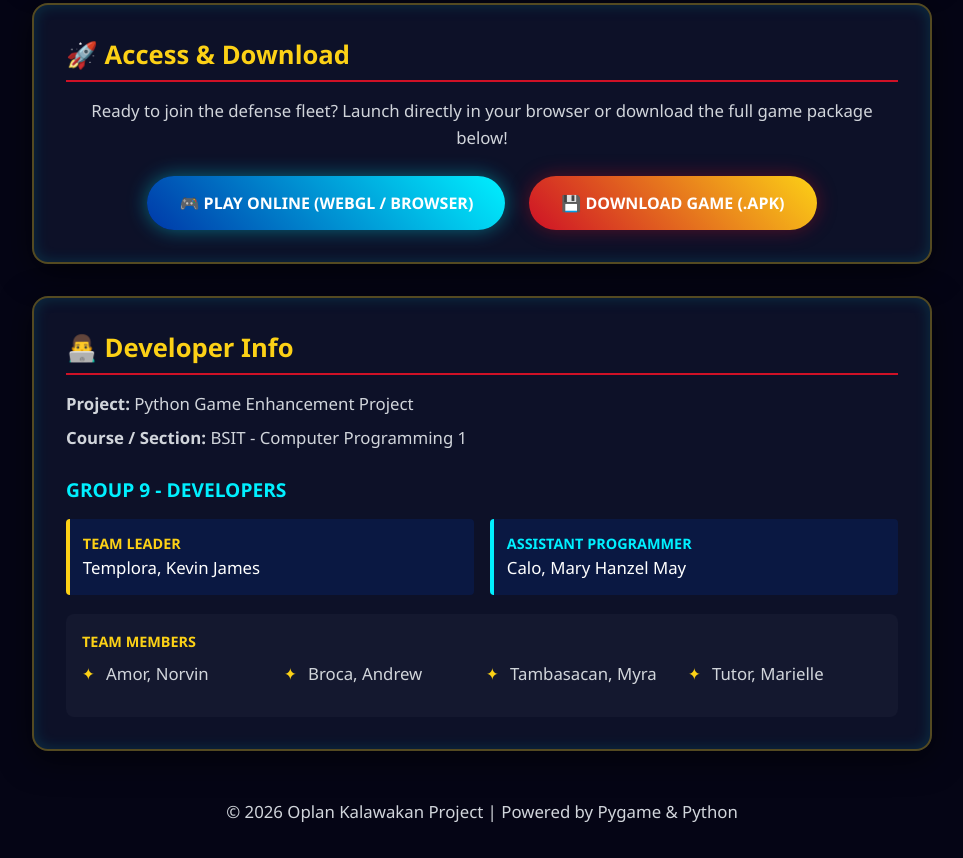
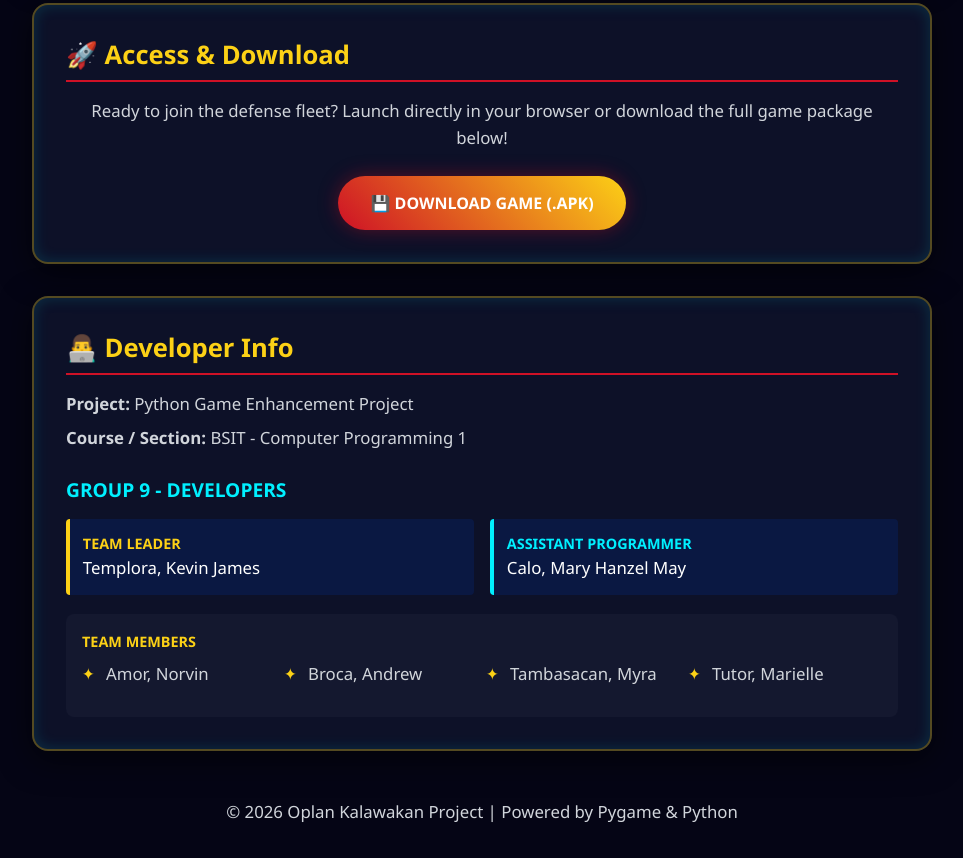
Before and after one commit to templorakevinjames-cpu/Group9_OPLAN-KALAWAKAN1.0, a plain HTML site: page index.html in a window 1280 px wide. Shown: the part 1351-2209 px from the top of the page, without its empty margins (158-1121 px from the left). Drawn offline with Linux system fonts and the light colour scheme.

Commit message:
Update index.html

```diff
--- a/index.html
+++ b/index.html
@@ -347,8 +347,6 @@
             <p>Ready to join the defense fleet? Launch directly in your browser or download the full game package below!</p>
 
             <div class="action-buttons">
-                <!-- Play/Access Option Link -->
-                <a href="#play" class="btn btn-play">🎮 Play Online (WebGL / Browser)</a>
                 <!-- Download Option Link -->
                 <a href="Oplan Kalawakan.apk" class="btn btn-download" download="Oplan Kalawakan.apk">💾 Download Game (.apk)</a>
             </div>
```
